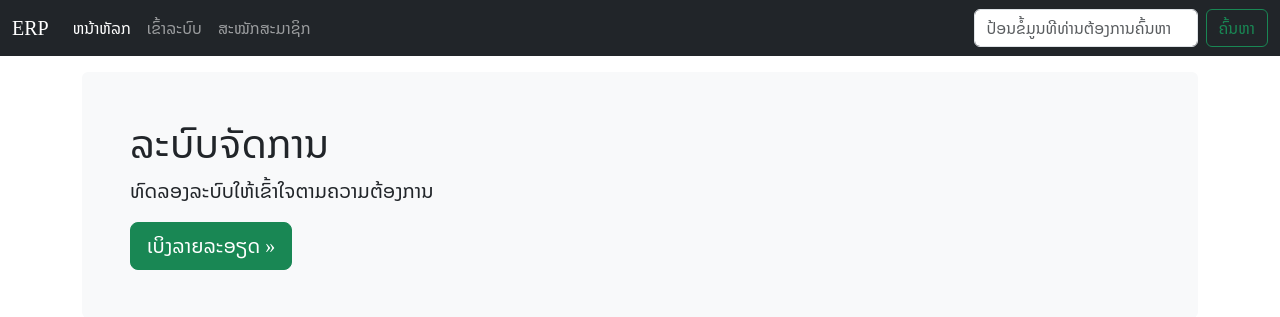
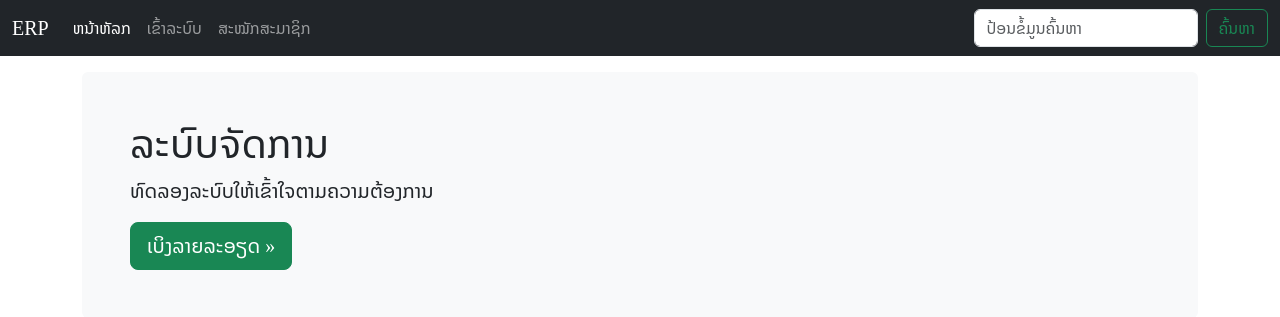
Before and after one commit to soulath/django, a Django app: template web/templates/edit.html in a window 1280 px wide. Shown: the top 317 px of the page. Run offline with Django 4.2, Linux system fonts and the light colour scheme; the template is opened without the code that fills it, so the values that code supplies are empty; some libraries are stand-ins or nearby versions.

Commit message:
upadte sitting

```diff
--- a/web/templates/base.html
+++ b/web/templates/base.html
@@ -50,7 +50,7 @@
           {% endif %}
           </ul>
           <form class="d-flex" role="search" action="{% url 'home' %}">
-            <input class="form-control me-2" type="search" placeholder="ປ້ອນຂໍ້ມູນທີທ່ານຕ້ອງການຄົ້ນຫາ" aria-label="Search" name="search">
+            <input class="form-control me-2" type="search" placeholder="ປ້ອນຂໍ້ມູນຄົ້ນຫາ" aria-label="Search" name="search">
             <button class="btn btn-outline-success" type="submit">ຄົ້ນຫາ</button>
           </form>
         </div>
```
